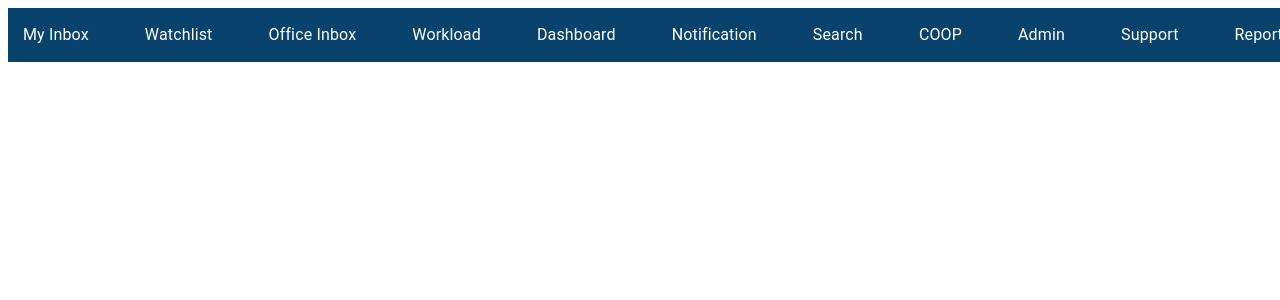
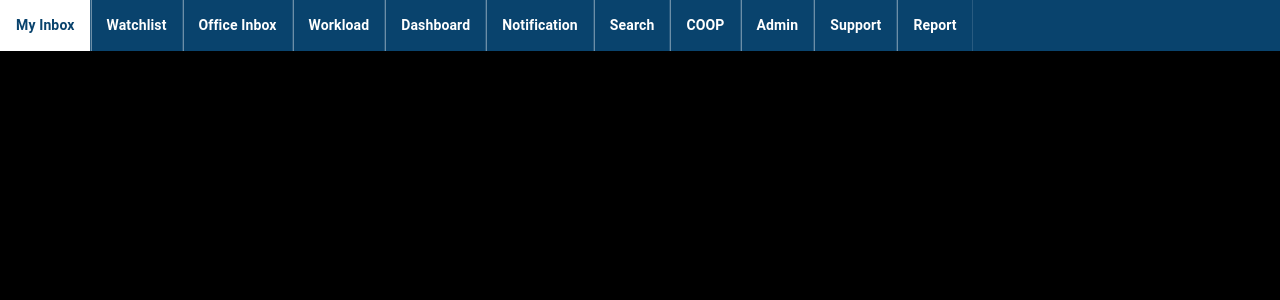
Before and after one commit to avy10/typescript-training-learnings, a React (Vite) app: page / in a window 1280 px wide. Shown: the top 300 px of the page. Built offline with nearby package versions, Linux system fonts and the light colour scheme.

Commit message:
late night push : template ready

```diff
--- a/src/App.css
+++ b/src/App.css
@@ -1,4 +1,4 @@
-.app {
+/* .app {
   font-family: sans-serif;
   text-align: center;
 }
@@ -6,7 +6,6 @@
   width: 30px;
   min-width: 30px;
   height: 30px;
-  /* border: 2px solid red; */
   border-radius: 50%;
   position: absolute;
   top: -3px;
@@ -22,3 +21,23 @@
   min-width: 82px;
   min-height: 31px;
 }
+ */
+* {
+	font-family: Arial, Helvetica, sans-serif;
+	box-sizing: border-box;
+	margin: 0;
+	padding: 0;
+}
+body {
+	background-color: black;
+}
+a {
+	text-decoration: none;
+	color: inherit;
+}
+
+.flex-center-center {
+	display: flex;
+	justify-content: center;
+	align-items: center;
+}
--- a/src/App.tsx
+++ b/src/App.tsx
@@ -3,7 +3,9 @@ import { BrowserRouter, Routes, Route, Navigate } from "react-router-dom";
 import Home from "./pages/Home";
 import { MENU_DATA } from "./utils/menuData";
 import DefaultNavPage from "./components/DefaultNavPage";
-import AppNavigation from "./components/swat-nav-vertical/AppNavigation";
+// import AppNavigation from "./components/swat-nav-vertical/AppNavigation";
+import "./App.css";
+import Navigation from "./components/swat-nav-vertical/AppNav";
 interface ITertiaryNav {
 	label: string;
 	path: string;
@@ -19,7 +21,8 @@ const App: FC = () => {
 	console.log("refresh");
 	return (
 		<BrowserRouter>
-      <AppNavigation />
+			{/* <AppNavigation /> */}
+			<Navigation />
 
 			<Routes>
 				<Route path="/" element={<Home />} />
@@ -27,11 +30,16 @@ const App: FC = () => {
 				{MENU_DATA.map((primaryNavigation) => {
 					if (primaryNavigation.path) {
 						return (
-              <Route key={primaryNavigation.path} path={primaryNavigation.path}>
+							<Route
+								key={primaryNavigation.path}
+								path={primaryNavigation.path}
+							>
 								<Route
 									index
 									element={
-                    <DefaultNavPage pageName={primaryNavigation.label} />
+										<DefaultNavPage
+											pageName={primaryNavigation.label}
+										/>
 									}
 								/>
 
@@ -45,7 +53,9 @@ const App: FC = () => {
 												index
 												element={
 													<DefaultNavPage
-                            pageName={secondaryNavigation.label}
+														pageName={
+															secondaryNavigation.label
+														}
 													/>
 												}
 											/>
@@ -53,14 +63,20 @@ const App: FC = () => {
 											{secondaryNavigation.submenu?.map(
 												(tertiaryNavigation) => (
 													<Route
-                            key={tertiaryNavigation.path}
-                            path={tertiaryNavigation.path}
+														key={
+															tertiaryNavigation.path
+														}
+														path={
+															tertiaryNavigation.path
+														}
 													>
 														<Route
 															index
 															element={
 																<DefaultNavPage
-                                  pageName={tertiaryNavigation.label}
+																	pageName={
+																		tertiaryNavigation.label
+																	}
 																/>
 															}
 														/>
--- a/src/components/swat-nav-vertical/AppNav.tsx
+++ b/src/components/swat-nav-vertical/AppNav.tsx
@@ -1,6 +1,7 @@
 import { useState, KeyboardEvent, FC } from "react";
 import { Box, Typography } from "@mui/material";
 import { MENU_DATA } from "../../utils/menuData";
+import styles from "./AppNavigation.module.css";
 // Define the type for each menu item
 interface INestedMenuItem {
 	label: string;
@@ -20,23 +21,26 @@ interface IMenuItem {
 }
 
 const Navigation: FC = () => {
+	const [activeNavTab, setActiveNavTab] = useState<string>("swat/my-inbox");
 	return (
-    <Box>
-      <Typography variant="h6" aria-label="Navigation Menu">
-        Navigation
-      </Typography>
-      <nav aria-label="Main navigation">
+		<nav aria-label="Main navigation" className={styles.mainNav}>
 			{MENU_DATA.map((menuItem) => (
-          <SingleNavTab key={menuItem.label} menuItem={menuItem} />
+				<SingleNavTab
+					key={menuItem.label}
+					menuItem={menuItem}
+					activeNavTab={activeNavTab}
+				/>
 			))}
 		</nav>
-    </Box>
 	);
 };
 
-const SingleNavTab: React.FC<{ menuItem: IMenuItem }> = ({ menuItem }) => {
+const SingleNavTab: React.FC<{ menuItem: IMenuItem; activeNavTab: string }> = ({
+	menuItem,
+	activeNavTab,
+}) => {
 	const [open, setOpen] = useState(false);
-
+	const isActive = activeNavTab === menuItem.path;
 	const handleHover = () => setOpen(true);
 	const handleLeave = () => setOpen(false);
 	const handleKeyPress = (e: KeyboardEvent) => {
@@ -51,9 +55,7 @@ const SingleNavTab: React.FC<{ menuItem: IMenuItem }> = ({ menuItem }) => {
 	return (
 		<Box
 			component="button"
-      position="relative"
-      border="2px solid red"
-      padding="10px"
+			className={styles.primaryNavTab}
 			aria-haspopup="true"
 			aria-expanded={open}
 			onMouseOver={handleHover}
@@ -62,8 +64,32 @@ const SingleNavTab: React.FC<{ menuItem: IMenuItem }> = ({ menuItem }) => {
 			tabIndex={0}
 			aria-controls={`submenu-${menuItem.label}`}
 			aria-label={`Navigation item: ${menuItem.label}`}
+			sx={{
+				position: "relative",
+				display: "flex",
+				columnGap: "0px",
+				background: isActive ? "white" : "#09436d",
+				margin: "0",
+				padding: "15px",
+				color: isActive ? "#09436d" : "white",
+				border: "none",
+				borderRight: "1px solid #295b80",
+				borderLeft: "1px solid rgba(255, 255, 255, 0.4)",
+				cursor: "pointer",
+				"&:hover": {
+					background: "white", // Change background on hover
+					color: "#09436d", // Change text color on hover
+				},
+			}}
 		>
-      <Typography>{menuItem.label}</Typography>
+			<Typography
+				sx={{
+					fontWeight: "bold",
+					fontSize: "14px",
+				}}
+			>
+				{menuItem.label}
+			</Typography>
 			{open && menuItem.submenu && <SubMenu submenu={menuItem.submenu} />}
 		</Box>
 	);
@@ -96,9 +122,16 @@ const SubMenu: React.FC<{ submenu: ISubMenuItem[] }> = ({ submenu }) => {
 		<Box
 			role="menu"
 			aria-label={`Submenu for navigation`}
-      position="relative"
-      border="2px solid black"
 			aria-labelledby="submenu"
+			sx={{
+				position: "absolute",
+				top: "41px",
+				left: "-11px",
+				width: "max-content", // works well to adjust the box size according to text length, but makes it difficult to manage the nested menu
+				width: "280px", //makes it easier to control placement of nested menu if I have a fixed value
+				textAlign: "left",
+				padding: "10px",
+			}}
 		>
 			{submenu.map((subItem, index) => (
 				<SingleSubMenu
@@ -141,9 +174,23 @@ const SingleSubMenu: React.FC<{
 			onMouseLeave={handleLeave}
 			onKeyDown={handleKeyDown}
 			onKeyPress={handleKeyPress}
-      style={{ backgroundColor: active ? "#f0f0f0" : "transparent" }}
+			sx={{
+				padding: "3px",
+				position: "relative",
+				backgroundColor: "white",
+				color: "red",
+			}}
 		>
-      <Typography>{subItem.label}</Typography>
+			<Typography
+				sx={{
+					fontWeight: "bold",
+					fontSize: "16px",
+					border: "1px solid black",
+					padding: "10px 5px",
+				}}
+			>
+				{subItem.label}
+			</Typography>
 			{showLevelTwoMenu && subItem.submenu && (
 				<LevelTwoSubMenu
 					submenu={subItem.submenu}
@@ -183,12 +230,15 @@ const LevelTwoSubMenu: React.FC<{
 	return (
 		<Box
 			role="menu"
-      position="absolute"
-      left="150px"
-      top="-20px"
-      fontSize="10px"
-      width="150px"
-      border="1px solid blue"
+			sx={{
+				background: "aqua",
+				position: "absolute",
+				zIndex: 3,
+				top: 0,
+				left: "260px",
+				width: "max-content",
+				padding: "5px 10px",
+			}}
 		>
 			{submenu.map((nestedItem, index) => (
 				<Typography
@@ -201,7 +251,14 @@ const LevelTwoSubMenu: React.FC<{
 					}}
 					aria-label={`${nestedItem.label} item`}
 					style={{
-            backgroundColor: activeIndex === index ? "#f0f0f0" : "transparent",
+						backgroundColor:
+							activeIndex === index ? "#f0f0f0" : "transparent",
+					}}
+					sx={{
+						fontWeight: "bold",
+						fontSize: "16px",
+						border: "1px solid blue",
+						padding: "10px 5px",
 					}}
 				>
 					{nestedItem.label}
--- a/src/components/swat-nav-vertical/AppNavigation.module.css
+++ b/src/components/swat-nav-vertical/AppNavigation.module.css
@@ -1,9 +1,11 @@
 .mainNav {
-  background: #09436d;
-  color: white;
-  display: flex;
-  justify-content: space-between;
-  align-items: flex-end;
-  padding: 5px;
-  width: 100vw;
+	background: #09436d;
+	color: white;
+	display: flex;
+	justify-content: flex-start;
+	align-items: flex-end;
+	column-gap: 0px;
+	/* padding: 10px; */
+	width: 100vw;
+	position: relative;
 }
--- a/src/components/swat-nav-vertical/AppNavigation.tsx
+++ b/src/components/swat-nav-vertical/AppNavigation.tsx
@@ -57,6 +57,7 @@ const PrimaryNavTab: FC<{ menuItem: IMenuItem }> = ({ menuItem }) => {
 	return (
 		<Box
 			// component="button" // review
+			className={styles.primaryNavTab}
 			aria-haspopup="true"
 			aria-expanded={open}
 			onMouseOver={handleHover}
@@ -67,15 +68,60 @@ const PrimaryNavTab: FC<{ menuItem: IMenuItem }> = ({ menuItem }) => {
 			aria-controls={`submenu-${menuItem.label}`}
 			aria-label={`Navigation item: ${menuItem.label}`}
 			sx={{
-        color: "white",
 				display: "flex",
 				"column-gap": "0px",
 				background: "#09436d",
 				margin: "0",
 				padding: "10px",
+				"font-weight": "bold",
+				"font-size": "14px",
 			}}
 		>
 			<Typography>{menuItem.label}</Typography>
+			{open && menuItem.submenu && <SubMenu submenu={menuItem.submenu} />}
 		</Box>
 	);
 };
+
+const SubMenu: React.FC<{ submenu: ISubMenuItem[] }> = ({ submenu }) => {
+	const [activeIndex, setActiveIndex] = useState(-1);
+
+	const handleKeyDown = (e: KeyboardEvent) => {
+		const totalItems = submenu.length;
+		e.stopPropagation();
+		switch (e.key) {
+			case "ArrowDown":
+				setActiveIndex((prevIndex) => (prevIndex + 1) % totalItems);
+				break;
+			case "ArrowUp":
+				setActiveIndex(
+					(prevIndex) => (prevIndex - 1 + totalItems) % totalItems
+				);
+				break;
+			case "Escape":
+				setActiveIndex(-1);
+				break;
+			default:
+				break;
+		}
+	};
+
+	return (
+		<Box
+			role="menu"
+			aria-label={`Submenu for navigation`}
+			position="relative"
+			border="2px solid black"
+			aria-labelledby="submenu"
+		>
+			{/* {submenu.map((subItem, index) => (
+				<SingleSubMenu
+					key={subItem.label}
+					subItem={subItem}
+					active={activeIndex === index}
+					handleKeyDown={(e) => handleKeyDown(e)}
+				/>
+			))} */}
+		</Box>
+	);
+};
--- a/src/utils/menuData.ts
+++ b/src/utils/menuData.ts
@@ -16,10 +16,38 @@ export const MENU_DATA = [
 			{
 				label: "Mining Inbox",
 				path: "swat/office-inbox/mining",
+				submenu: [
+					{
+						label: "Mining Role ",
+						path: "swat/mining/role",
+					},
+					{
+						label: "Mining User ",
+						path: "swat/mining/user",
+					},
+					{
+						label: "Mining Office User ",
+						path: "swat/mining/office-user",
+					},
+				],
 			},
 			{
 				label: "Oil & Gas Inbox",
 				path: "swat/office-inbox/oil-gas",
+				submenu: [
+					{
+						label: "Oil & Gas Role Administration",
+						path: "swat/oil-gas/role",
+					},
+					{
+						label: "Oil & Gas User Administration",
+						path: "swat/oil-gas/user",
+					},
+					{
+						label: "Oil & Gas Office User Administration",
+						path: "swat/oil-gas/office-user",
+					},
+				],
 			},
 			{
 				label: "Consolidated Inbox",
@@ -109,7 +137,10 @@ export const MENU_DATA = [
 				path: "swat/effect",
 				submenu: [
 					{ label: "Effectiveness Queue", path: "swat/queue" },
-          { label: "Effectiveness Transmitted", path: "swat/transmitted" },
+					{
+						label: "Effectiveness Transmitted",
+						path: "swat/transmitted",
+					},
 					{ label: "PAC Effect / Qualify", path: "pac-quality" },
 				],
 			},
```
Lines whose indentation alone changed are shown as unchanged.
